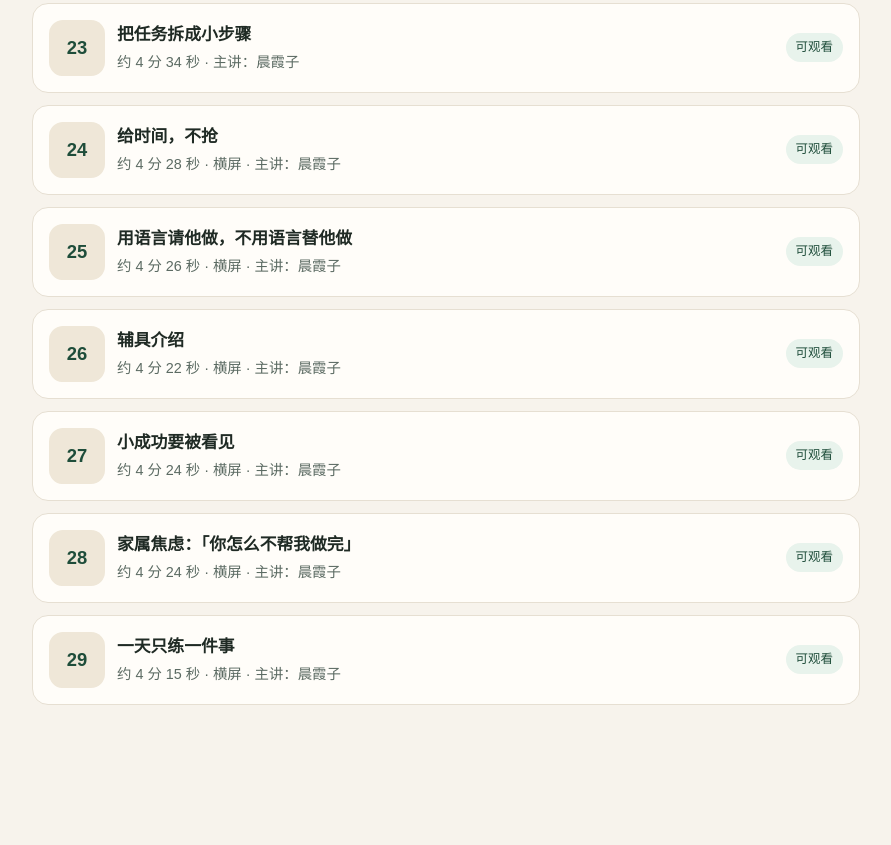
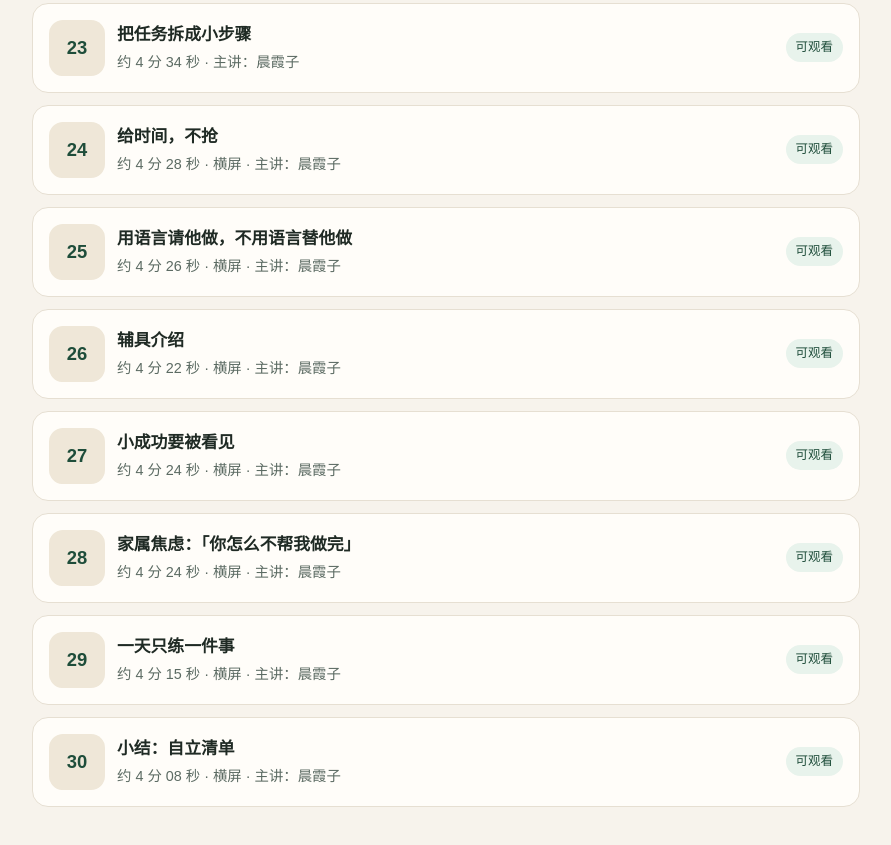
Before and after one commit to pomosherry-hue/home-care-academy, a plain HTML site: page docs/index.html in a window 1280 px wide. Shown: the part 2327-3172 px from the top of the page, without its empty margins (194-1085 px from the left). Before the commit the page ends 3096 px from the top, so only its background shows below. Drawn offline with Linux system fonts and the light colour scheme.

Commit message:
Add lesson 30 card

```diff
--- a/docs/index.html
+++ b/docs/index.html
@@ -45,6 +45,7 @@
       <a class="card" href="lessons/27.html"><div class="num">27</div><div><div class="title">小成功要被看见</div><div class="meta">约 4 分 24 秒 · 横屏 · 主讲：晨霞子</div></div><span class="tag">可观看</span></a>
       <a class="card" href="lessons/28.html"><div class="num">28</div><div><div class="title">家属焦虑：「你怎么不帮我做完」</div><div class="meta">约 4 分 24 秒 · 横屏 · 主讲：晨霞子</div></div><span class="tag">可观看</span></a>
       <a class="card" href="lessons/29.html"><div class="num">29</div><div><div class="title">一天只练一件事</div><div class="meta">约 4 分 15 秒 · 横屏 · 主讲：晨霞子</div></div><span class="tag">可观看</span></a>
+      <a class="card" href="lessons/30.html"><div class="num">30</div><div><div class="title">小结：自立清单</div><div class="meta">约 4 分 08 秒 · 横屏 · 主讲：晨霞子</div></div><span class="tag">可观看</span></a>
     </div>
   </main>
 </body>
```
